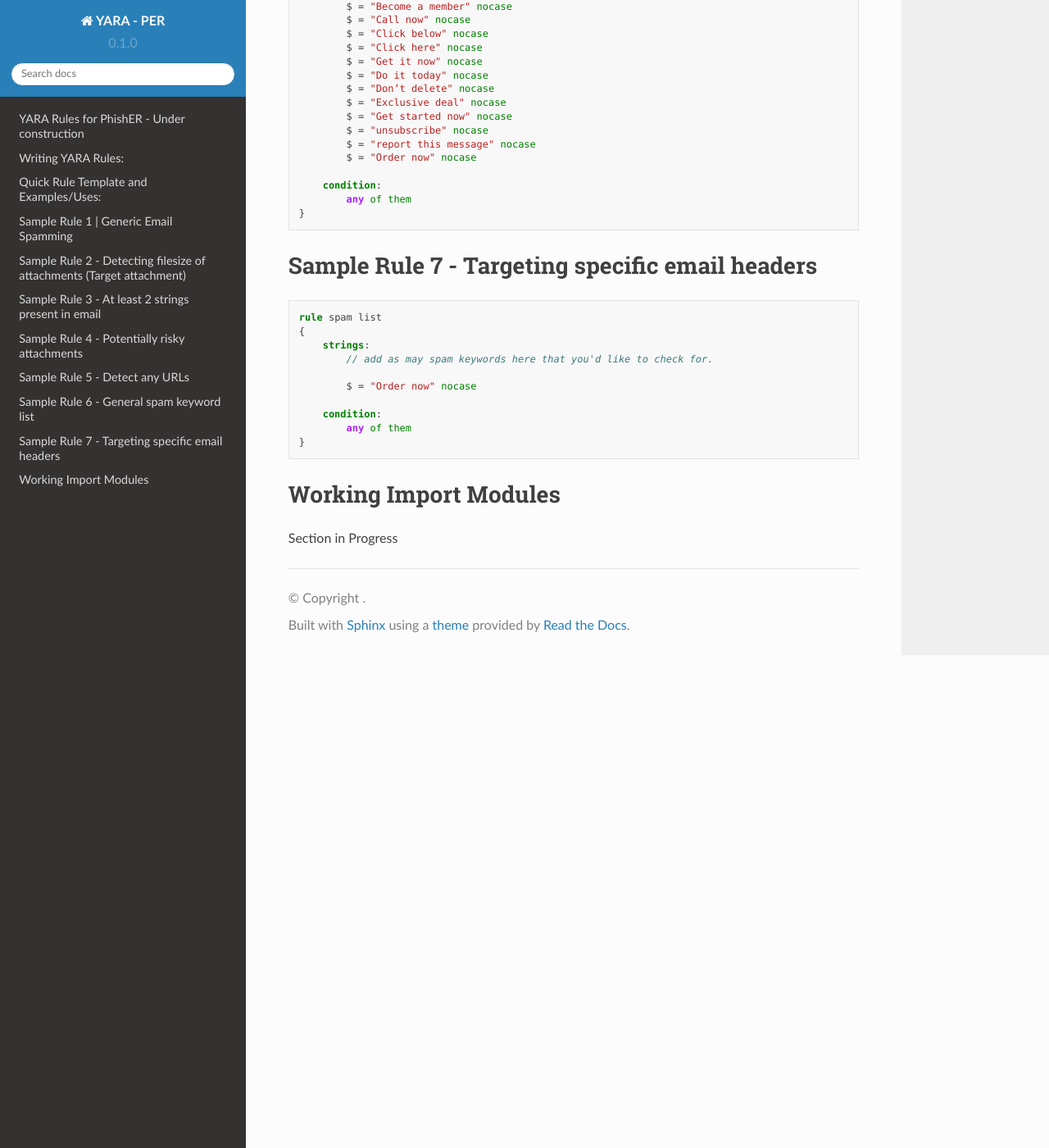
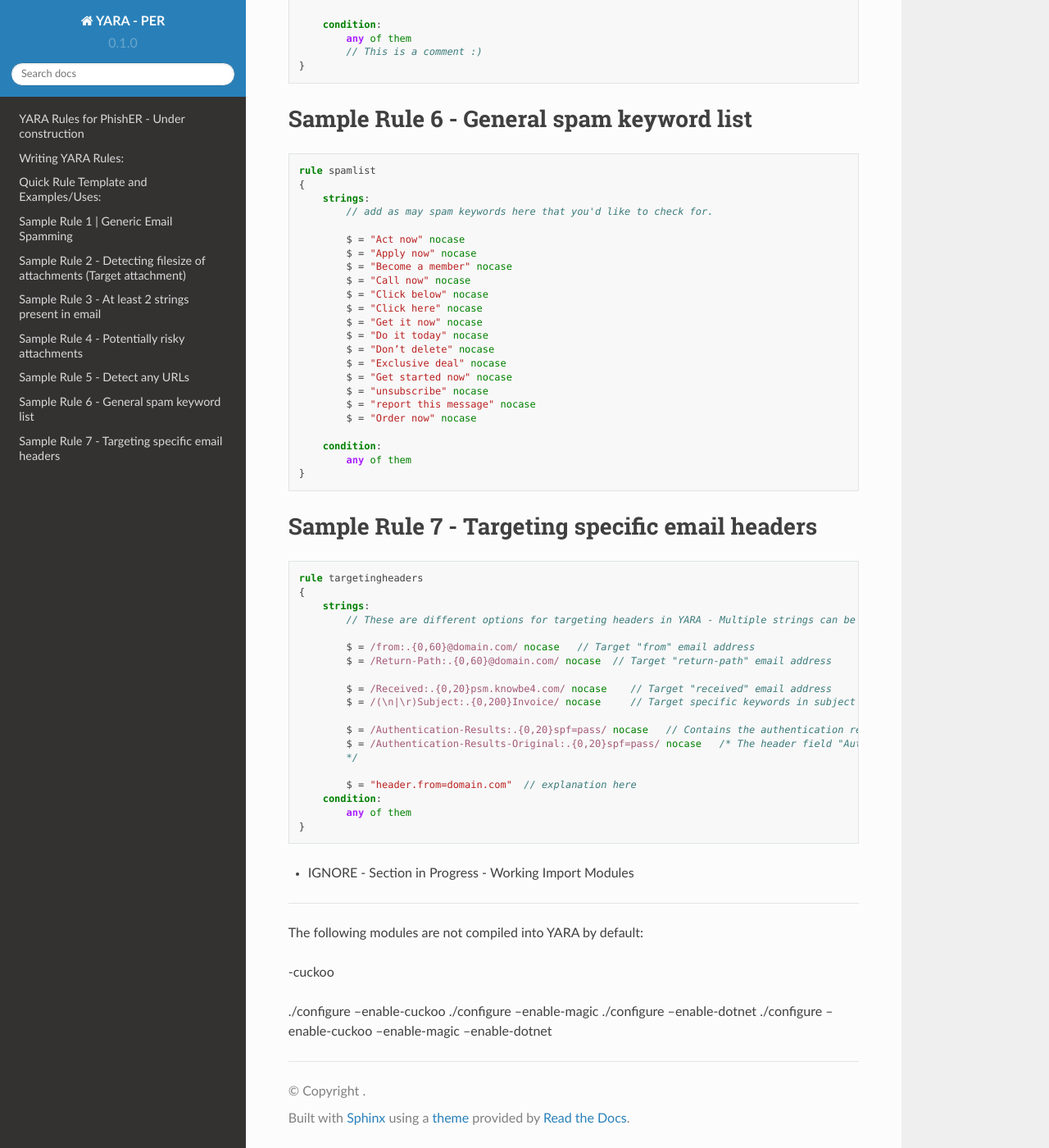
Before and after one commit to TPSWizard/YARA-Post-Inbox, a Sphinx documentation site: the page built from docs/source/index.rst, in a window 1280 px wide and 1400 px high, scrolled down 3842 px. Shown: the whole window at 82% size. Built offline with Sphinx 7.4.7 and the Read the Docs theme 2.0.0, drawn with Linux system fonts in a browser that asks for light colours; some of the changed text lies outside the part shown.

Commit message:
Update index.rst

```diff
--- a/docs/source/index.rst
+++ b/docs/source/index.rst
@@ -82,6 +82,26 @@
      -
      -
 
+Text strings can also contain the following subset of the escape sequences
+available in the C language:
+
+.. list-table::
+   :widths: 3 10
+
+   * - ``\"``
+     - Double quote
+   * - ``\\``
+     - Backslash
+   * - ``\r``
+     - Carriage return
+   * - ``\t``
+     - Horizontal tab
+   * - ``\n``
+     - New line
+   * - ``\xdd``
+     - Any byte in hexadecimal notation
+
+
 Quick Rule Template and Examples/Uses:
 ================================
 
@@ -92,16 +112,20 @@
         meta:
             description = "This is just an example"
             version="0.1"
-            date="2021/05/12"
+            date="2022/03/12"
 
         strings:
             $my_hex_string = {8D 4D B0 2B C1 83 C0 27 99 6A 4E 59 F7 F9}
             $my_text_string = "text here"
+            $text_string1 = "text here" nocase
+            $text_string2 = "text here" wide
+            $text_string3 = "text here" ascii
 
         condition:
-            $my_text_string or $my_hex_string
+            $my_text_string and all of ($eml*)
             // This is a comment :)
     }
+
 
 
 
@@ -156,7 +180,7 @@
     {
         condition:
         filesize > 200KB
-    }
+     }
 
 Sample Rule 3 - At least 2 strings present in email
 ================================
@@ -176,12 +200,10 @@
         2 of ($thing1,$thing2,$place1,$place2)
 
         /*
-
         This can also be written the following ways:
         - 2 of ($thing*,$place*)
         - 2 of them
-
-         */
+        */
     }
 
 Sample Rule 4 - Potentially risky attachments
@@ -241,7 +263,7 @@
 ================================
 .. code-block:: yara
 
-    rule spam list
+    rule spamlist
     {
         strings:
             // add as may spam keywords here that you'd like to check for.
@@ -269,13 +291,22 @@
 ================================
 .. code-block:: yara
 
-    rule spam list
+    rule targetingheaders
     {
         strings:
-            // add as may spam keywords here that you'd like to check for.
+            // These are different options for targeting headers in YARA - Multiple strings can be used in conjunction
 
-            $ = "Order now" nocase
+            $ = /from:.{0,60}@domain.com/ nocase   // Target "from" email address
+            $ = /Return-Path:.{0,60}@domain.com/ nocase  // Target "return-path" email address
 
+            $ = /Received:.{0,20}psm.knowbe4.com/ nocase    // Target "received" email address
+            $ = /(\n|\r)Subject:.{0,200}Invoice/ nocase     // Target specific keywords in subject line
+
+            $ = /Authentication-Results:.{0,20}spf=pass/ nocase   // Contains the authentication results of a mail server.
+            $ = /Authentication-Results-Original:.{0,20}spf=pass/ nocase   /* The header field "Authentication-Results-Original" contains the authentication results of a previous mail server. When a mail server authenticates a message, it writes the result to the header field "Authentication-Results". If this field already exists, its contents can be saved in the field "Authentication-Results-Original".
+            */
+
+            $ = "header.from=domain.com"  // explanation here
         condition:
             any of them
     }
@@ -283,6 +314,15 @@
 
 
 
-Working Import Modules
+
+- IGNORE - Section in Progress - Working Import Modules
 ================================
-Section in Progress
+
+The following modules are not compiled into YARA by default:
+
+-cuckoo
+
+./configure --enable-cuckoo
+./configure --enable-magic
+./configure --enable-dotnet
+./configure --enable-cuckoo --enable-magic --enable-dotnet
```
Also changed, not shown: other parts of docs/source/index.rst (+1 -1 lines).
